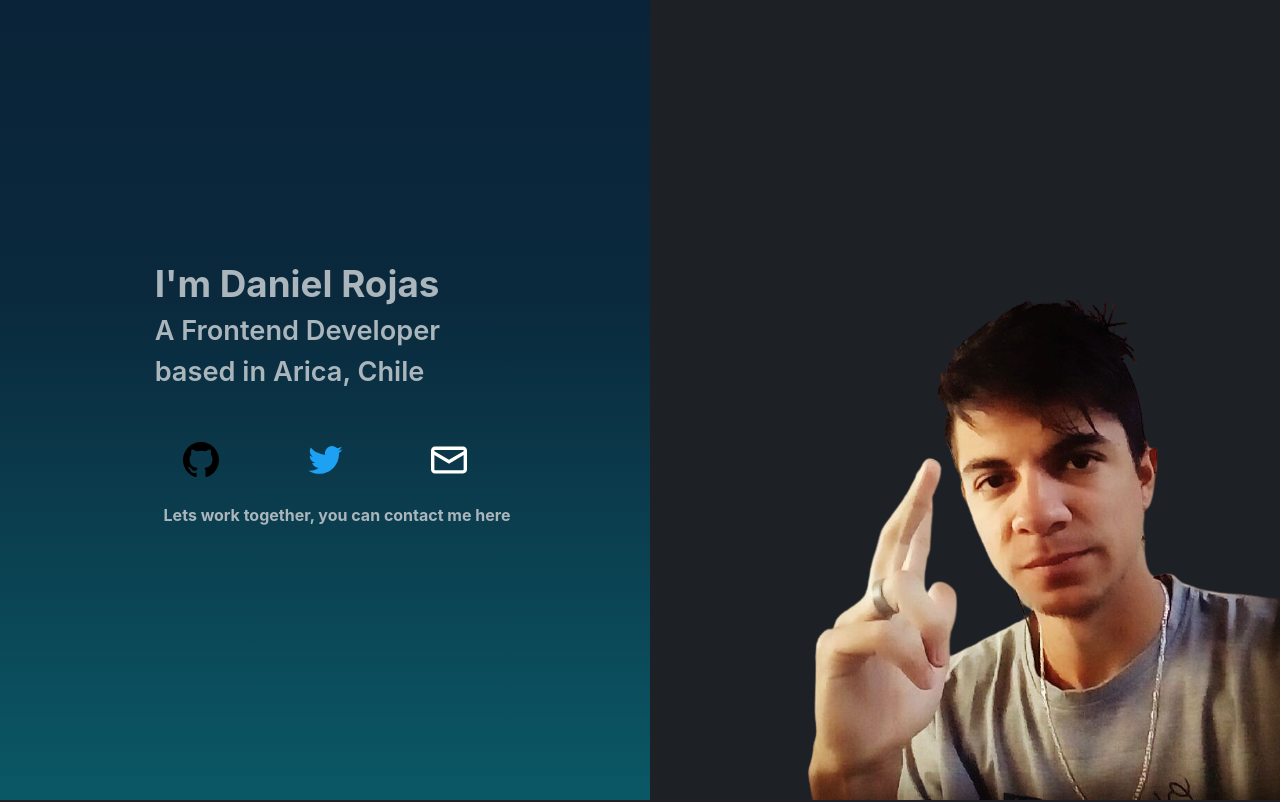
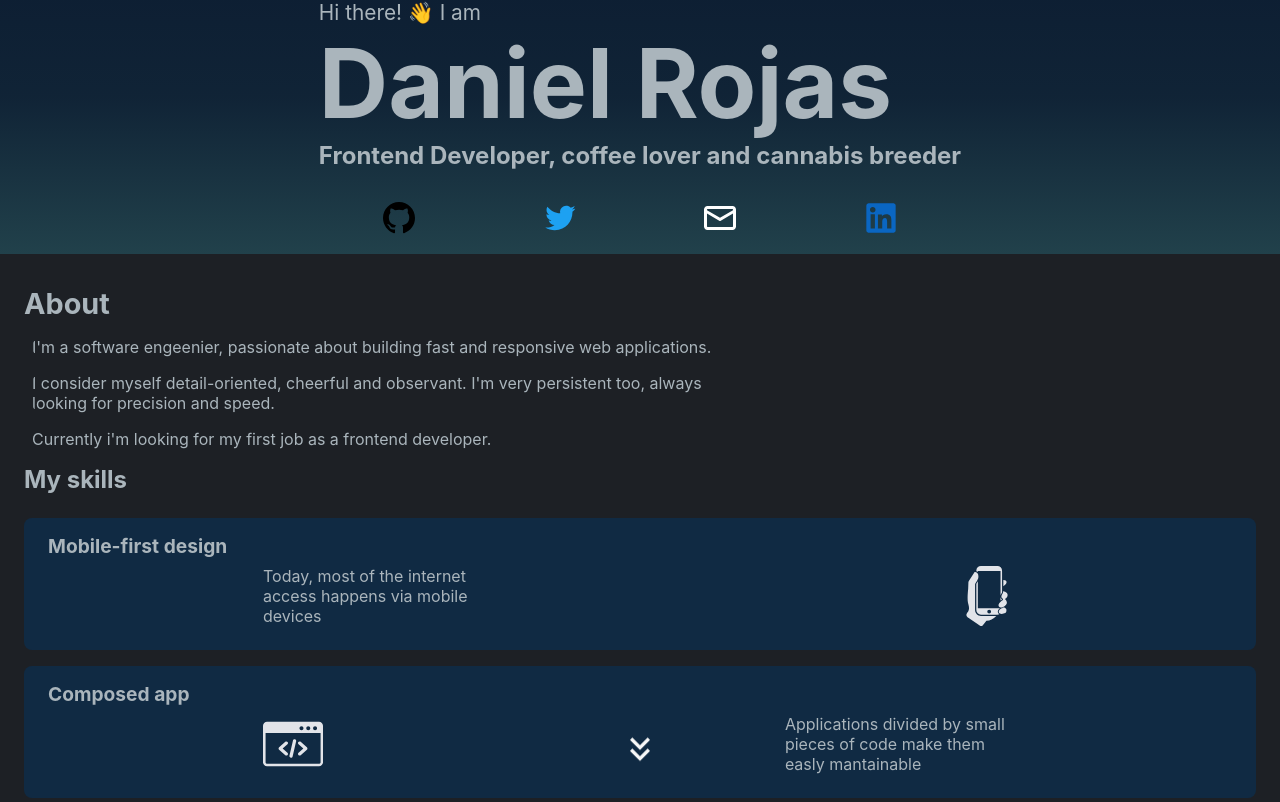
Before and after one commit to cldrojas/portfolio-svelte, a Svelte app: page / in a window 1280 px wide. Shown: the top 802 px of the page. Built offline with nearby package versions, Linux system fonts and the light colour scheme.

Commit message:
Update intro page

```diff
--- a/src/pages/intro.svelte
+++ b/src/pages/intro.svelte
@@ -2,64 +2,161 @@
   import github from "../assets/social/github.svg";
   import twitter from "../assets/social/twitter.svg";
   import mail from "../assets/social/mail.svg";
-
-  import hero from "../assets/hero.png";
+  import linkedin from "../assets/social/llinkedin.svg";
+  import next from "../assets/nextArrow.svg";
 </script>
 
-<section class="intro" id="intro">
-  <header class="header">
-    <h2>I&apos;m Daniel Rojas</h2>
-    <h3>A Frontend Developer based in Arica, Chile</h3>
-  </header>
-  <div class="social">
-    <ul>
+<section class="intro" id="Intro">
+  <div class="page">
+    <nav class="social">
+      <header>
+        <p>Hi there! 👋 I am</p>
+        <h1>Daniel Rojas</h1>
+        <h2>Frontend Developer, coffee lover and cannabis breeder</h2>
+        <ul class="links">
           <li>
-        <a href="https://github.com/cldrojas">
+            <a
+              href="https://github.com/cldrojas"
+              rel="noreferrer noopener"
+              target="_blank"
+            >
               <img src={github} alt="github" />
             </a>
           </li>
           <li>
-        <a href="https://twitter.com/cld_rojas">
+            <a
+              href="https://twitter.com/cld_rojas"
+              rel="noreferrer noopener"
+              target="_blank"
+            >
               <img src={twitter} alt="twitter" />
             </a>
           </li>
           <li>
-        <a href="mailto:cldrojasz@gmail.com">
+            <a
+              href="mailto:cld.rojasz@gmail.com"
+              rel="noreferrer noopener"
+              target="_blank"
+            >
               <img src={mail} alt="mail" />
             </a>
           </li>
+          <li>
+            <a
+              href="https://linkedin.com/in/cldrojas/"
+              rel="noreferrer noopener"
+              target="_blank"
+            >
+              <img src={linkedin} alt="linkedin" />
+            </a>
+          </li>
         </ul>
-    <h4>Lets work together, you can contact me here</h4>
+      </header>
+    </nav>
+    <a href="#Projects" class="next">
+      <img src={next} alt="Go to next section" />
+    </a>
   </div>
-  <picture>
-    <img src={hero} alt="Daniel Rojas" />
-  </picture>
 </section>
 
 <style>
   .intro {
-    background: #0a192ff0;
-    background-color: #0cbaba;
+    display: flex;
+    /* border: solid 1px green; */
+    padding: 0 2rem;
+    align-items: center;
+    justify-content: center;
+    background: #2b554e;
+    background-color: #457f76;
     background-image: linear-gradient(
       0deg,
       rgba(10, 25, 47, 0.6082808123249299) 0%,
       rgba(10, 25, 47, 0.8995973389355743) 62%,
       rgba(10, 25, 47, 0.9416141456582633) 100%
     );
-    background-repeat: no-repeat;
+    background-attachment: fixed;
+  }
+  header {
+    /* border: solid 1px green; */
+    display: flex;
+    flex-direction: column;
+    justify-content: center;
+    margin-bottom: 1rem;
+    align-self: center;
+  }
+  ul {
+    margin-top: 2rem;
+    display: flex;
+    justify-content: space-around;
+    /* padding: 2rem 0; */
+    /* border: solid 1px greenyellow; */
+  }
+  p {
+    font-size: 1.3rem;
+  }
+  h1 {
+    /* text-align: center; */
+    font-size: 6rem;
+  }
+  .social {
+    /* border: solid 1px blue; */
+    display: flex;
+    flex-direction: column;
+    align-content: center;
+  }
+
+  .next {
+    display: flex;
+    width: 100%;
+    justify-content: center;
+    position: absolute;
+    left: 0;
+    bottom: 1rem;
+    height: 4rem;
+    /* border: solid 1px red; */
+  }
+  .next > img {
+    height: 2.5rem;
+    animation: bounce 3s infinite;
+    cursor: pointer;
+  }
+
+  @keyframes bounce {
+    0%,
+    60% {
+      transform: translateY(0);
+    }
+    10%,
+    30%,
+    70% {
+      transform: translateY(10px);
+    }
+  }
+
+  /* .intro {
+    background: var(--temp);
+    background-color: var(--temp2);
+    background-image: linear-gradient(
+      0deg,
+      rgba(10, 25, 47, 0.6082808123249299) 0%,
+      rgba(10, 25, 47, 0.8995973389355743) 62%,
+      rgba(10, 25, 47, 0.9416141456582633) 100%
+    );
     background-attachment: fixed;
     color: var(--text);
     display: flex;
     height: 100vh;
-    max-width: 650px;
+    width: 100%;
     flex-direction: column;
     align-items: center;
     padding-top: 20%;
     line-height: 1.5;
+    position: relative;
+    min-width: 390px;
   }
   .header {
-    /* margin-left: 24px; */
-    margin: 0 auto;
+    display: grid;
+    justify-content: center;
   }
   .header > h2 {
     font-size: 2.3rem;
@@ -79,7 +176,6 @@
   }
   picture > img {
     width: 100%;
-    /* position: static; */
   }
   .social {
     margin-top: 2.5em;
@@ -98,4 +194,9 @@
     width: 36px;
     height: 36px;
   }
+  @media (min-width: 1024px) {
+    picture {
+      opacity: 0;
+    }
+  } */
 </style>
```
Lines whose indentation alone changed are shown as unchanged.
